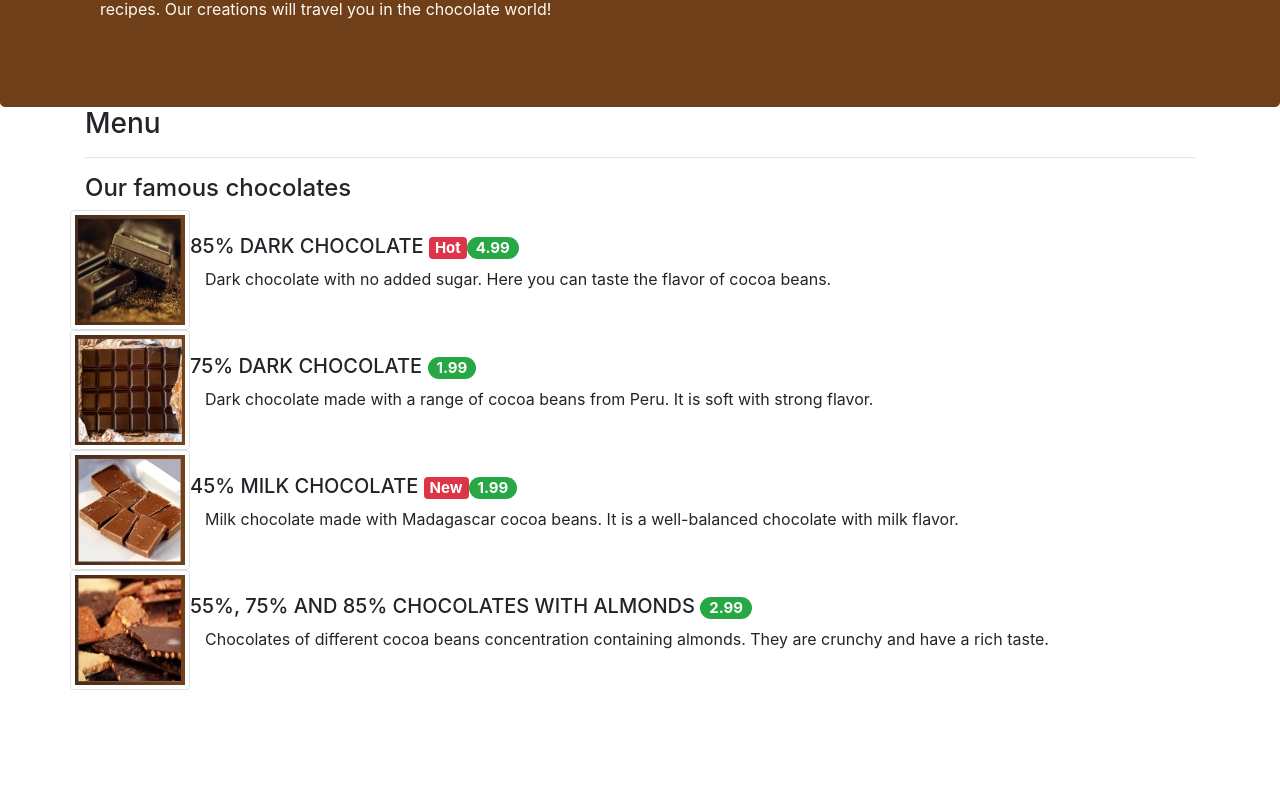
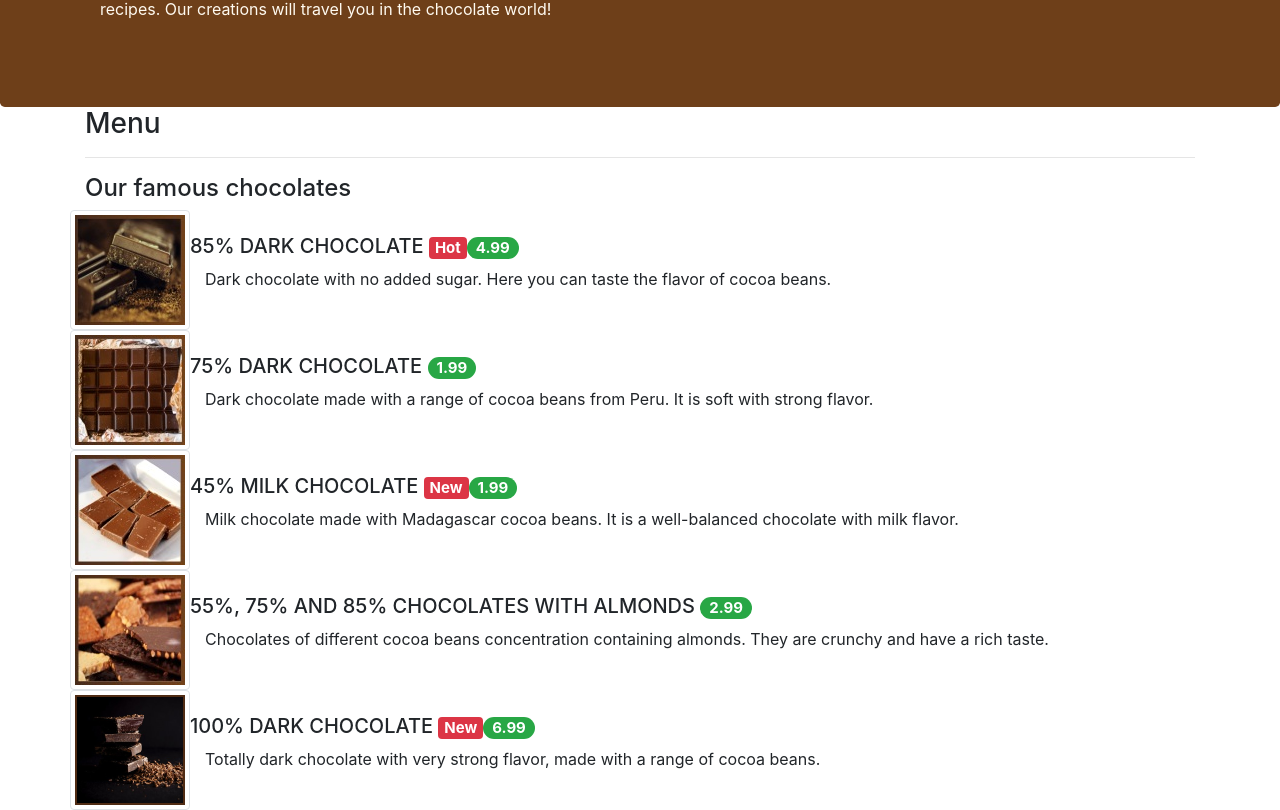
Before and after one commit to yavuzefe/angular, an Angular app in the folder angularEfe/angularChocoEfe/: page / in a window 1280 px wide. Shown: the part 153-963 px from the top of the page. Before the commit the page ends 843 px from the top, so only its background shows below. Built offline with nearby package versions, Linux system fonts and the light colour scheme.

Commit message:
Angular Assignment 2

```diff
--- a/angularEfe/angularChocoEfe/src/app/shared/dishes.ts
+++ b/angularEfe/angularChocoEfe/src/app/shared/dishes.ts
@@ -144,5 +144,41 @@ export const DISHES: Dish[] = [
         date: '2018-03-03T18:59:14.590Z'
       }
     ]
+  },
+  {
+    id: 4,
+    name: '100% DARK CHOCOLATE',
+    image: '/assets/images/totalDark100.png',
+    category: 'darks',
+    label: 'New',
+    price: '6.99',
+    featured: false,
+    description: 'Totally dark chocolate with very strong flavor, made with a range of cocoa beans.',
+    comments: [
+      {
+        author: 'Agent Smith',
+        comment: 'A different experience',
+        rating: 3,
+        date: '2018-06-23T17:10:13.231Z'
+      },
+      {
+        author: 'Anna Dark',
+        comment: 'Amazing! Just try it!',
+        rating: 5,
+        date: '2018-05-23T18:28:06.516Z'
+      },
+      {
+        author: 'Alice Coper',
+        comment: ' I would say that you should try it even if you prefer milk chocolate. The taste is unique.',
+        rating: 5,
+        date: '2018-06-28T18:29:56.380Z'
+      },
+      {
+        author: 'Natassa ReZum',
+        comment: 'Too bitter for my taste!',
+        rating: 1,
+        date: '2018-08-13T18:59:14.590Z'
+      }
+    ]
   }
 ];
```
Also changed, not shown: angularEfe/angularChocoEfe/src/assets/images/aciklamali-app.module.ts (added, +39 -0 lines), angularEfe/angularChocoEfe/src/assets/images/totalDark100.png (added).
